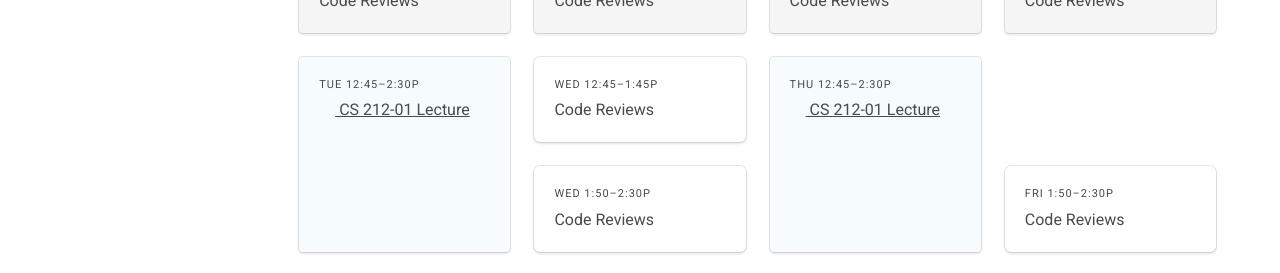
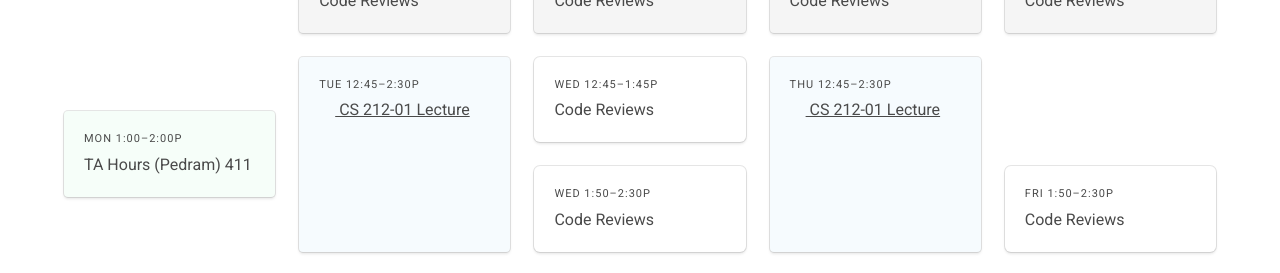
Before and after one commit to usf-cs212-fall2018/usf-cs212-fall2018.github.io, a Jekyll site: the page built from index.html, in a window 1280 px wide. Shown: the part 1283-1556 px from the top of the page. Built offline with Jekyll 4.4.1, drawn with Linux system fonts in a browser that asks for light colours; nearby versions of some CDN libraries.

Commit message:
Updating TA info.

```diff
--- a/index.html
+++ b/index.html
@@ -76,7 +76,14 @@ layout: default
 
     <!-- row -->
     <div class="tile">
-      <div class="tile is-parent">
+      <div class="tile is-parent is-vertical">
+        <div class="tile is-child"></div>
+        <div class="tile is-child box message is-success">
+          <span class="schedule heading">
+            Mon 1:00&ndash;2:00p
+          </span>
+          TA Hours (Pedram) 411
+        </div>
         <div class="tile is-child"></div>
       </div>
       <div class="tile is-parent">
```
